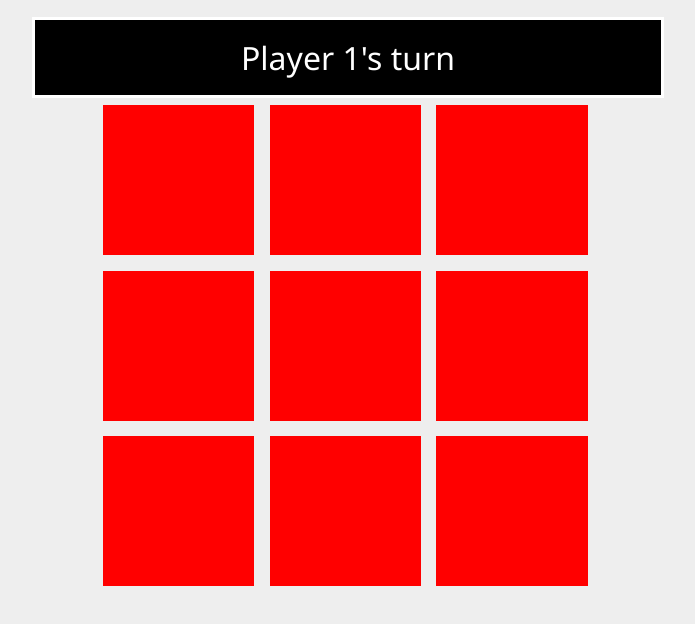
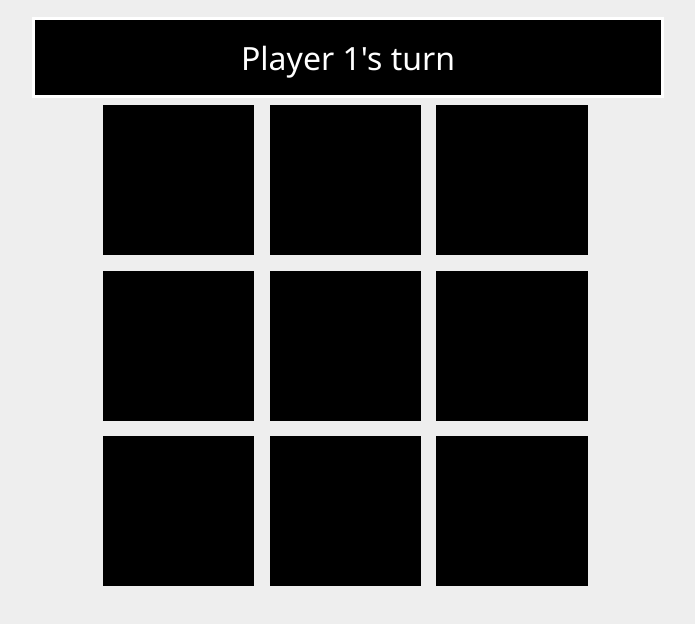
Before and after one commit to YosepRA/TicTacToe, a website: page dist/index.html in a window 1280 px wide. Shown: the part 122-746 px from the top of the page, without its empty margins (292-987 px from the left). Drawn offline with Linux system fonts and the light colour scheme.

Commit message:
Replaced color for X and O marks

```diff
--- a/scss/main.scss
+++ b/scss/main.scss
@@ -20,17 +20,12 @@ header {
   .box {
     width: 30%;
     height: 150px;
-    background: red;
+    background: black;
     margin: 1.5%;
     cursor: pointer;
-
-    &.blue {
-      background: blue;
-    }
-
-    &.green {
-      background: green;
-    }
+    font-size: 6rem;
+    color: white;
+    text-align: center;
   }
 }
 
```
Also changed, not shown: dist/index.html, dist/public/css/main.css, dist/public/js/main.js, 1 other file.
